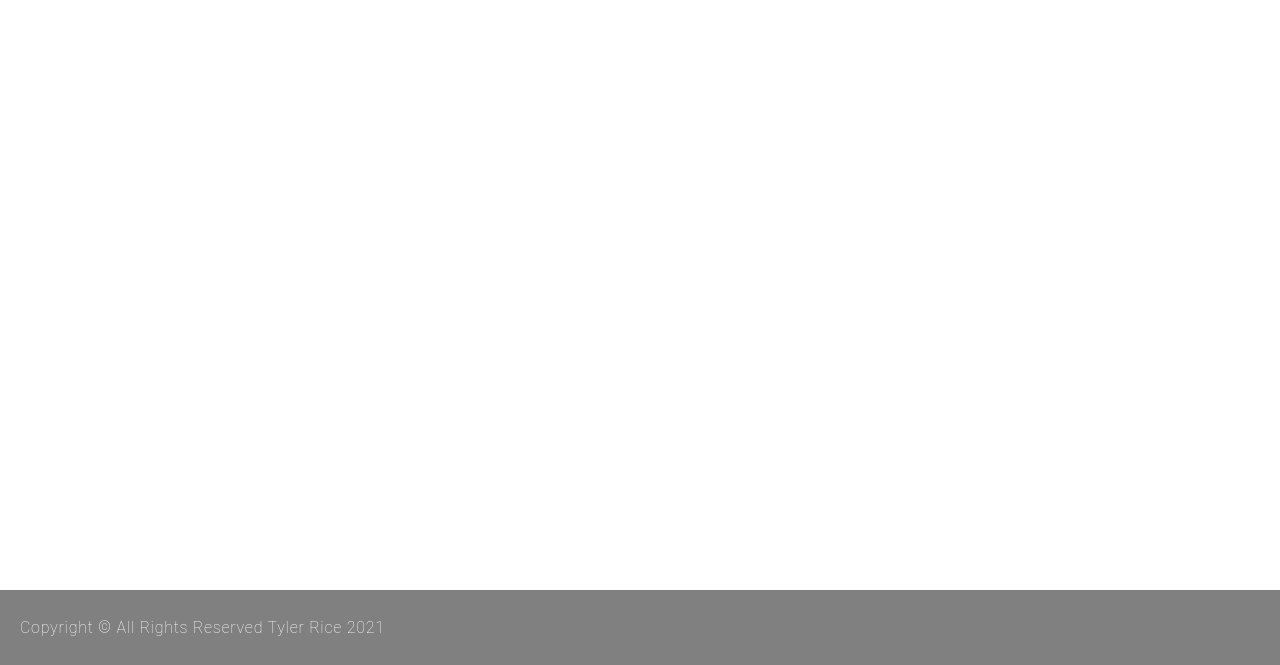
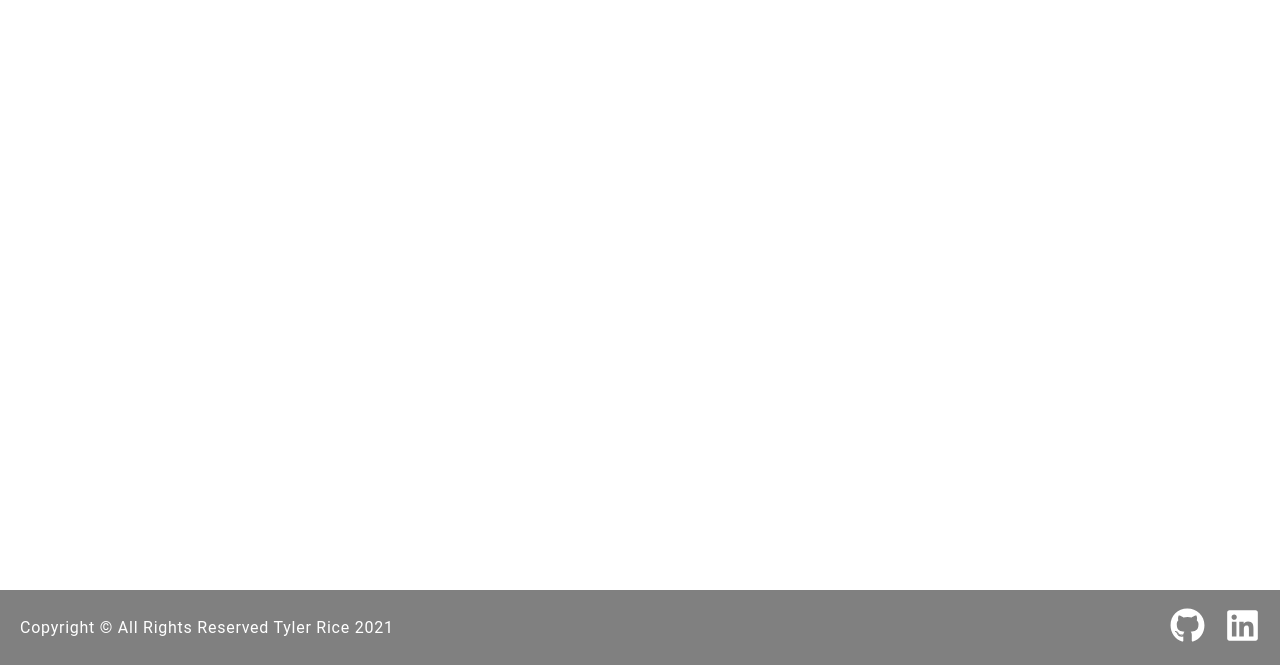
Before and after one commit to tylerrice121/Portfolio, a Gatsby site: page / in a window 1280 px wide. Shown: the part 210-875 px from the top of the page. Built offline with nearby package versions, Linux system fonts and the light colour scheme; Gatsby itself is replaced by a stand-in of ours.

Commit message:
wip: footer logos

```diff
--- a/src/components/Footer/FooterElements.js
+++ b/src/components/Footer/FooterElements.js
@@ -1,11 +1,25 @@
 import styled from 'styled-components'
+import {FaGithub, FaLinkedin} from 'react-icons/fa'
 
 export const StyledFooter = styled.footer `
     display: flex;
     padding-left: 20px;
+    padding-right: 20px;
     align-items: center;
+    justify-content: space-between;
     color: white;
-    font-weight: 100;
     background-color: gray;
     height: 75px;
+
 `;
+
+export const GitLogo = styled(FaGithub)`
+    color: white;
+    font-size: 35px;
+    margin-left: 20px;
+`;
+export const LinkLogo = styled(FaLinkedin)`
+    color: white;
+    font-size: 35px;
+    margin-left: 20px;
+`;
--- a/src/components/Footer/footer.js
+++ b/src/components/Footer/footer.js
@@ -1,10 +1,14 @@
 import * as React from 'react'
-import { StyledFooter } from './FooterElements';
+import { StyledFooter, GitLogo, LinkLogo } from './FooterElements';
 
 const Footer = () => {
     return (
         <StyledFooter>
             <p>Copyright &copy; All Rights Reserved Tyler Rice {new Date().getFullYear()}</p>
+            <div>
+                <GitLogo/>
+                <LinkLogo/>
+            </div>
         </StyledFooter>
     );
 };
```
